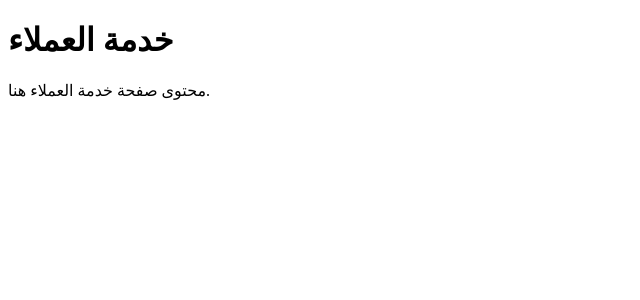
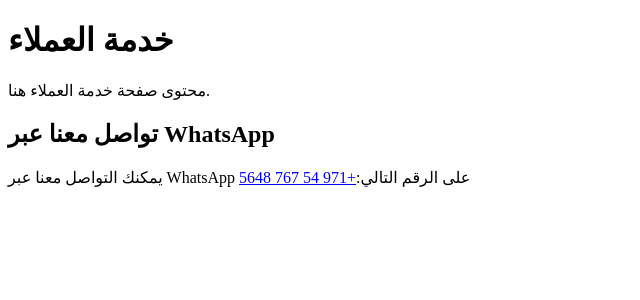
Before and after one commit to Abu-ellil/phonezone, a Next.js app: page /services in a window 1280 px wide. Shown: the top 300 px of the page, without its empty margins (0-640 px from the left). Built offline with nearby package versions, Linux system fonts and the light colour scheme.

Commit message:
feat(services): add WhatsApp contact section to customer service page
This commit introd

```diff
--- a/src/pages/services.tsx
+++ b/src/pages/services.tsx
@@ -3,6 +3,18 @@
     <div className="container mx-auto px-4 py-8">
       <h1 className="text-2xl font-bold mb-4">خدمة العملاء</h1>
       <p>محتوى صفحة خدمة العملاء هنا.</p>
+      <div className="mt-6">
+        <h2 className="text-xl font-semibold mb-2">تواصل معنا عبر WhatsApp</h2>
+        <p>
+          يمكنك التواصل معنا عبر WhatsApp على الرقم التالي:
+          <a
+            href="http://wa.me/971547675648"
+            className="text-blue-500 hover:text-blue-700 transition-colors duration-200"
+          >
+            +971 54 767 5648
+          </a>
+        </p>
+      </div>
     </div>
   );
 }
```
